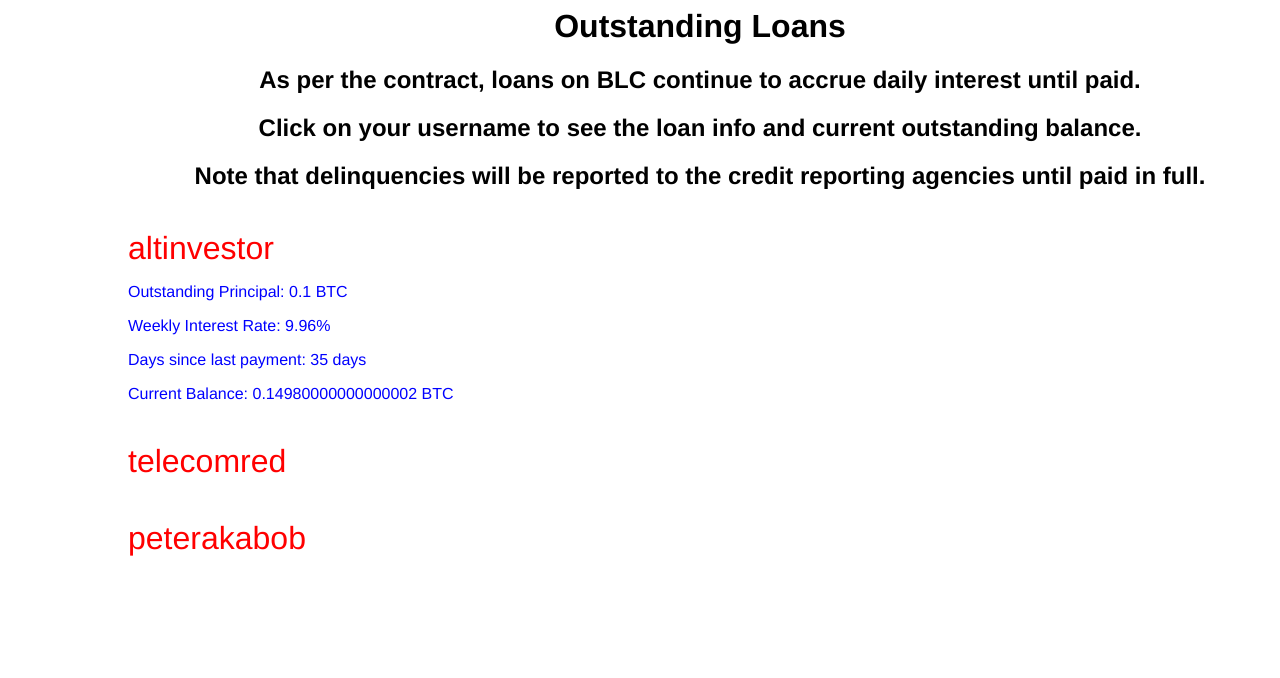
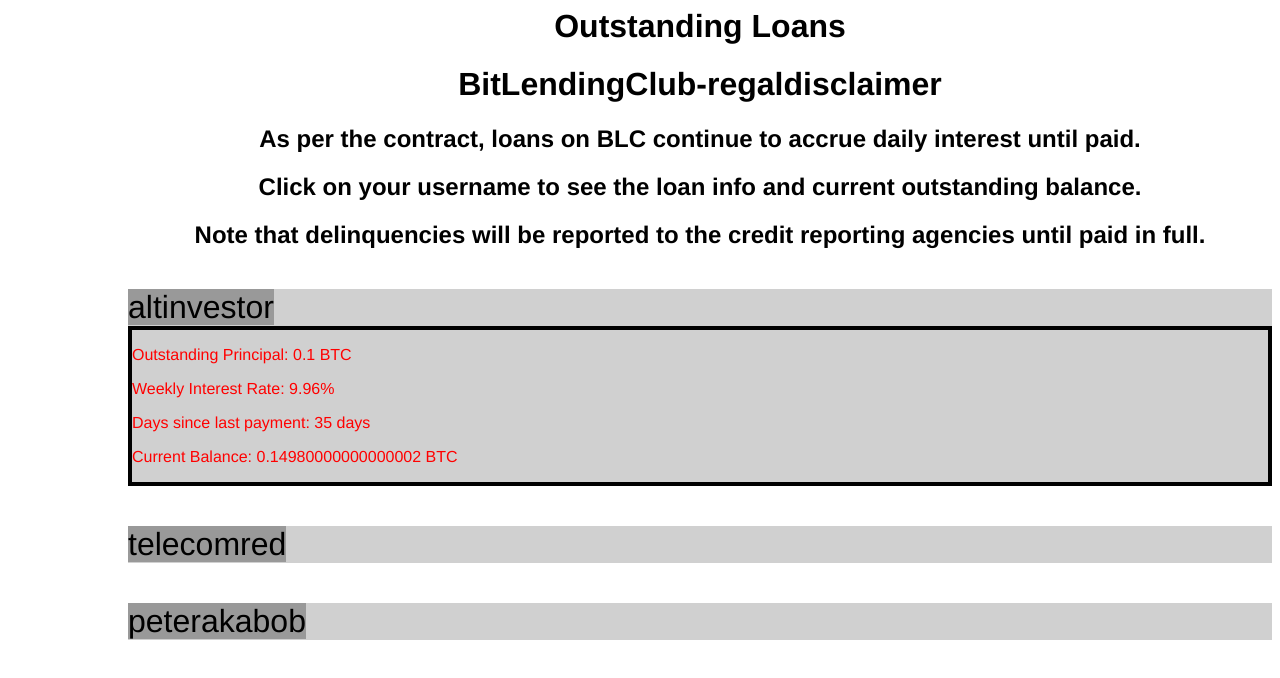
Before and after one commit to regaldisclaimer/financial, a plain HTML site: page index.html in a window 1280 px wide. Both pictures are taken after a click on the element "altinvestor". Drawn offline with nearby package versions, Linux system fonts and the light colour scheme.

Commit message:
style changes

```diff
--- a/index.html
+++ b/index.html
@@ -8,9 +8,15 @@
 				font-family: helvetica, arial;
 			}
 
+			.calcs {
+				border-style: solid;
+				border-width: 4px;
+			}
+
 			.section {
 				margin-top: 5vh;
 				margin-bottom: 5vh;
+				background-color: rgba(100,100,100, 0.3);
 			}
 
 			h1, h2 {
@@ -18,17 +24,21 @@
 			}
 
 			span {
-				color: red;
+				color: black;
 				font-size: 2em;
+				cursor: pointer;
+				background-color: rgba(100,100,100, 0.5)
 			}
 
 			p {
-				color: blue;
+				color: red;
 				font-size: 1em;
 			}
 		</style>
 	<body>
 		<h1>Outstanding Loans</h1>
+
+		<h1>BitLendingClub-regaldisclaimer</h1>
 
 		<h2>As per the contract, loans on BLC continue to accrue daily interest until paid.</h2>
 
@@ -69,10 +79,10 @@
 				console.log(timeLapsed);
 				var currentBalance = principal + (timeLapsed*dailyIntAmount);
 
-				var printOut = '<p>Outstanding Principal: '+principal+' BTC</p>'+
+				var printOut = '<div class="calcs"><p>Outstanding Principal: '+principal+' BTC</p>'+
 				'<p>Weekly Interest Rate: '+weeklyIntRate+'%</p>'+
 				'<p>Days since last payment: '+timeLapsed +' days</p>'+
-				'<p>Current Balance: '+currentBalance+' BTC</p>';
+				'<p>Current Balance: '+currentBalance+' BTC</p></div>';
 
 				$(document).ready(function() {
 					$('#'+name).append(printOut);
```
